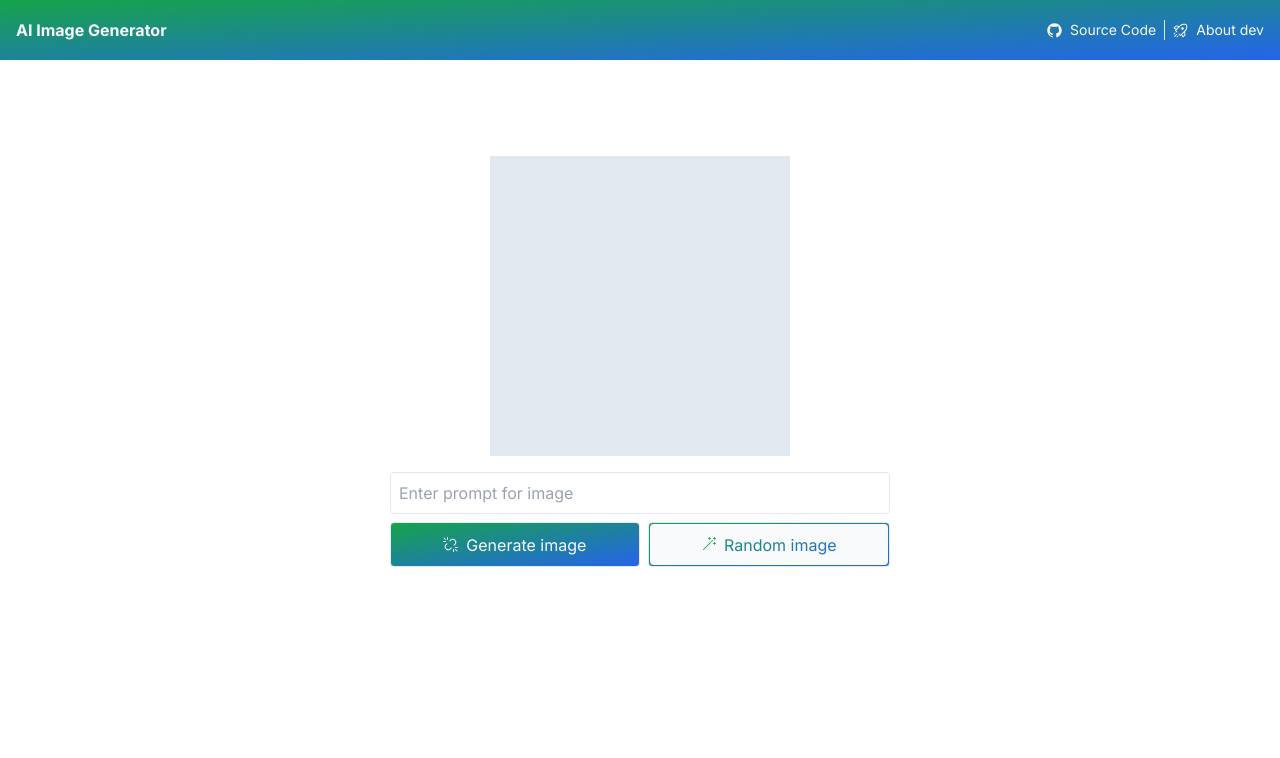
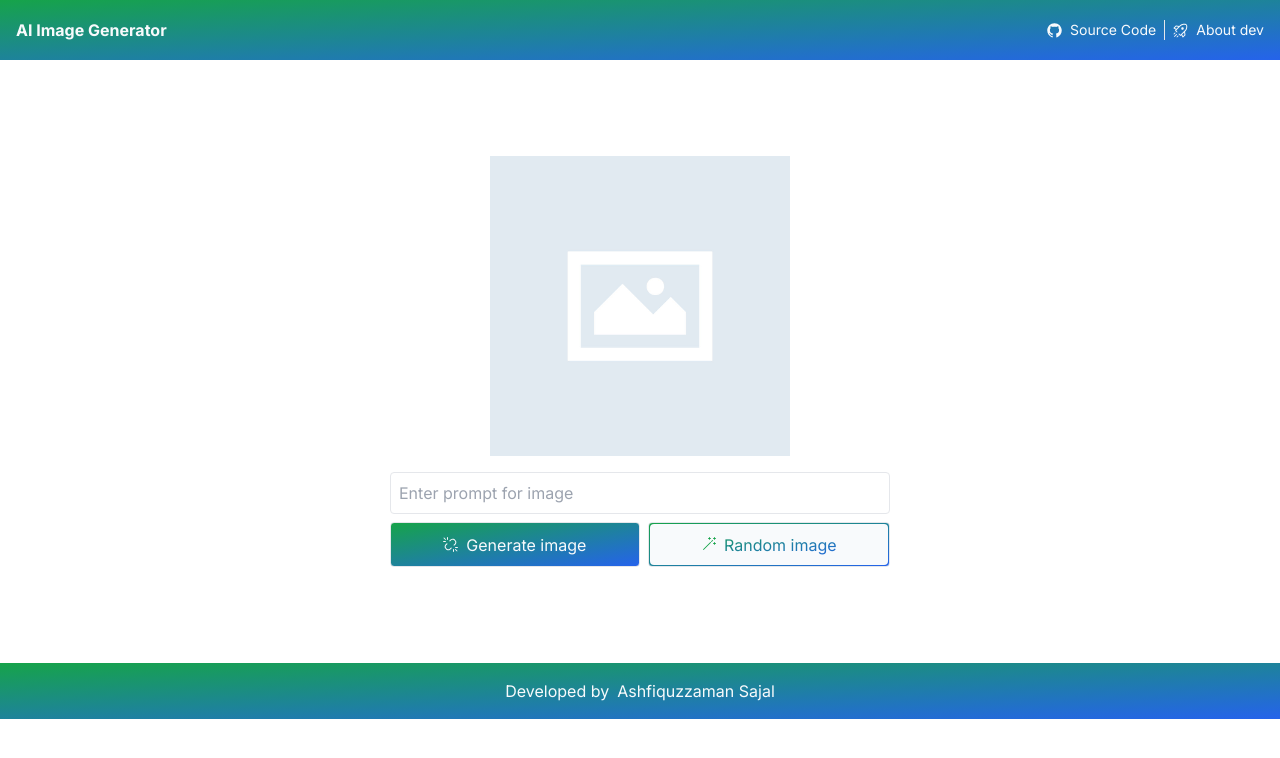
Before and after one commit to ashsajal1/nextjs-ai-image, a Next.js app: page / in a window 1280 px wide. Shown: the top 758 px of the page. Built offline with nearby package versions, Linux system fonts and the light colour scheme.

Commit message:
Add footer and placeholder

```diff
--- a/src/app/layout.tsx
+++ b/src/app/layout.tsx
@@ -2,6 +2,7 @@ import type { Metadata } from 'next'
 import { Inter } from 'next/font/google'
 import './globals.css'
 import Navbar from '@/components/Navbar'
+import Footer from '@/components/Footer'
 
 const inter = Inter({ subsets: ['latin'] })
 
@@ -20,6 +21,7 @@ export default function RootLayout({
       <body className={inter.className}>
         <Navbar />
         {children}
+        <Footer />
       </body>
     </html>
   )
--- a/src/app/page.tsx
+++ b/src/app/page.tsx
@@ -72,7 +72,7 @@ export default function Home() {
           )}
         </>
       ) : (
-        <ImageLoader isLoading={isLoading} />
+        <img className="h-[300px] w-[300px]" src="/placeholder.jpg" alt="placeholder image" />
       )}
 
       {error && (
--- /dev/null
+++ b/src/components/Footer.tsx
@@ -0,0 +1,10 @@
+import React from 'react'
+
+export default function Footer() {
+  return (
+    <footer className='flex items-center justify-center gap-2 p-4 bg-gradient-to-br from-green-600 to-blue-600 text-slate-50 w-full'>
+        <span>Developed by</span>
+        <a href="https://github.com/ashsajal1">Ashfiquzzaman Sajal</a>
+    </footer>
+  )
+}
```
Also changed, not shown: public/placeholder.jpg (added).
